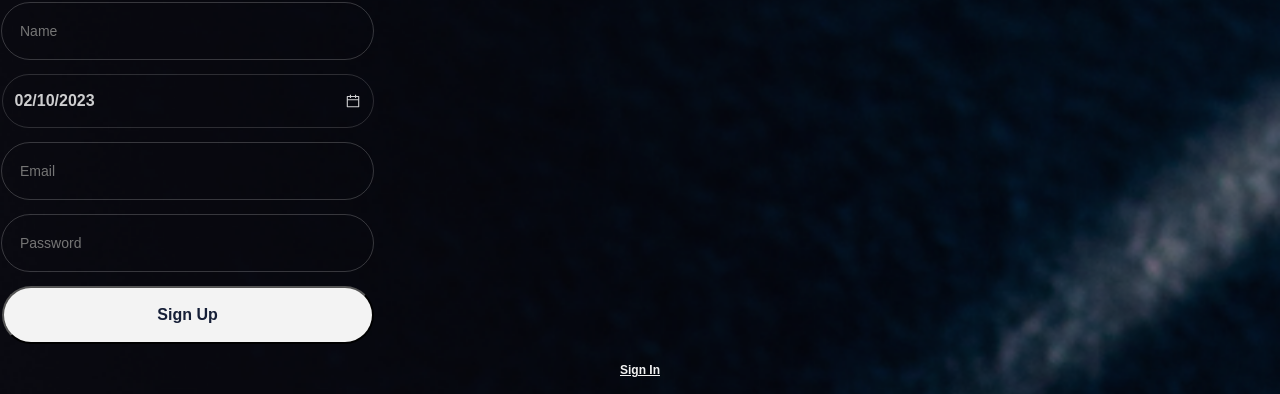
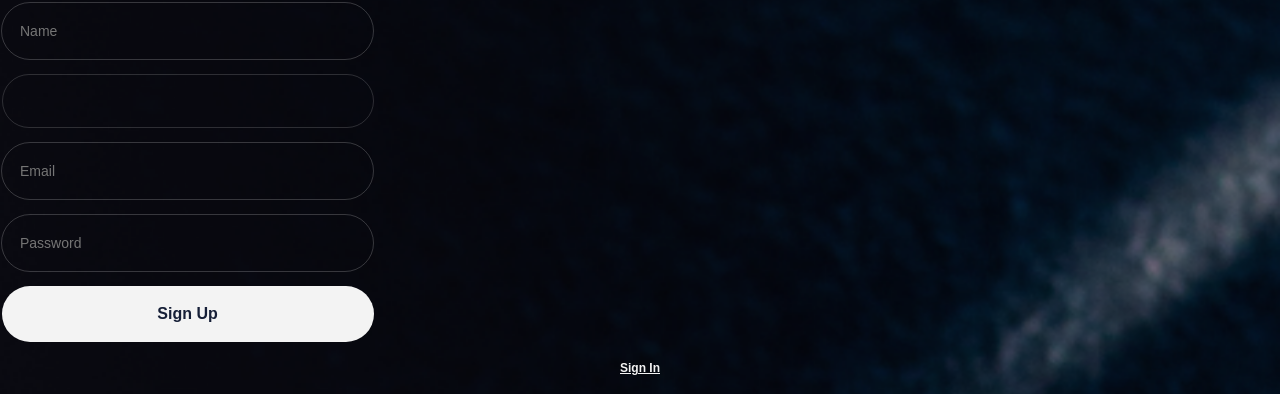
Before and after one commit to Elena-Hrechyk/react-project-ITSide-DrinkMaster, a React (Vite) app: page /react-project-ITSide-DrinkMaster/signup in a window 1280 px wide. Shown: the part 336-730 px from the top of the page. Built offline with nearby package versions, Linux system fonts and the light colour scheme; no server answers.

Commit message:
styled Calendar

```diff
--- a/src/components/SignUpPageComponents/SignUpform/SignUpForm.jsx
+++ b/src/components/SignUpPageComponents/SignUpform/SignUpForm.jsx
@@ -16,26 +16,21 @@ import {
   Label,
   DoneMessage,
 } from './SignUpForm.styled.js';
-import  Icon from './SvgComponents.jsx';
+import Icon from './SvgComponents.jsx';
 // import { SignUpButton } from '../SignUpButton.jsx';
 
 import { useState } from 'react';
 import StyledDatepicker from './StyledDatepicker.jsx';
 // import * as authOperation from 'redux/auth/auth-operation';
 
-
-
 //початкові значення форміка
 const initialValues = {
   name: '',
   email: '',
   password: '',
+  birthday: null,
   // startDate: new Date(),
 };
-
-
-
-
 
 export const SignUpForm = () => {
   // const [field, meta] = useField();
@@ -55,11 +50,13 @@ const handleFocus = () => setDidFocus(true);
   //отримання даних з редакс
 
   //додавання контакту при сабміті
-  const handleSabmit = (values, { resetForm }) => {
+  const handleSubmit = (values, { resetForm }) => {
     console.log('values', values);
+    console.log('Выбранная дата:', values.birthday);
     // виклик диспечера для відправки даних в редакс
     const reg = JSON.stringify({
       name: values.name.trim(),
+      birthday: values.birthday,
       email: values.email.trim(),
       password: values.password.trim(),
     });
@@ -78,6 +75,7 @@ const handleFocus = () => setDidFocus(true);
   //схема валідації
   const schema = yup.object().shape({
     name: yup.string().required().min(4),
+
     email: yup.string().required().min(4),
     password: yup.string().required().min(4),
   });
@@ -85,12 +83,11 @@ const handleFocus = () => setDidFocus(true);
     <Formik
       initialValues={initialValues}
       validationSchema={schema}
-      onSubmit={handleSabmit}
+      onSubmit={handleSubmit}
       displayName="MyForm"
     >
-      {({ errors, touched, values, handleChange }) => (
+      {({ errors, touched, values, handleChange, handleSubmit }) => (
         <Form>
-          {/* <MyTextField name="firstName" type="text" label="First Name"></MyTextField> */}
           <Label style={{ position: 'relative' }}>
             <Field
               name="name"
@@ -117,8 +114,11 @@ const handleFocus = () => setDidFocus(true);
           )}
           <ErrorMessage name="name" component="div" />
 
-          <StyledDatepicker />
-
+          <Field
+            name="birthday"
+            component={StyledDatepicker}
+            value={values.birthday}
+          />
           <Label style={{ position: 'relative' }}>
             <Field
               name="email"
@@ -164,7 +164,9 @@ const handleFocus = () => setDidFocus(true);
             <DoneMessage>This is an CORRECT password</DoneMessage>
           )}
           <ErrorMessage name="password" component="div" />
-          <SignUpBTN type="sabmit" >Sign Up</SignUpBTN>
+          <SignUpBTN type="submit" >
+            Sign Up
+          </SignUpBTN>
         </Form>
       )}
     </Formik>
--- a/src/components/SignUpPageComponents/SignUpform/SignUpForm.styled.js
+++ b/src/components/SignUpPageComponents/SignUpform/SignUpForm.styled.js
@@ -104,10 +104,27 @@ export const SignUpBTN = styled.button`
   border-radius: 42px;
 
   padding: 18px 44px;
-
+  outline: transparent;
   background: #f3f3f3;
   color: #161f37;
+  border: 1px solid rgba(243, 243, 243, 0.2);
 
+  &:hover {
+    border-radius: 42px;
+    background: #161f37;
+    color: #f3f3f3;
+    /* font-family: Manrope;
+    font-size: 16px;
+    font-style: normal;
+    font-weight: 600;
+    line-height: 18px; 112.5% */
+  }
+  &:active {
+    border-radius: 42px;
+    border: 2px solid rgba(64, 112, 205, 0.5);
+    background: #f3f3f3;
+    color: #161f37;
+  }
 `;
 export const ErrorMessage = styled(FormikErrorMessage)`
   width: 268px;
--- a/src/components/SignUpPageComponents/SignUpform/StyledDatepicker.jsx
+++ b/src/components/SignUpPageComponents/SignUpform/StyledDatepicker.jsx
@@ -1,37 +1,37 @@
-import { forwardRef, useState } from 'react';
+import {
+  forwardRef,
+  // useState
+} from 'react';
 import { AiOutlineCalendar } from 'react-icons/ai';
 import { format } from 'date-fns';
 import DatePicker from 'react-datepicker';
 import { CalendarGlobalStyles, TitleWrapper } from './StyledDatepicker.styled';
 import 'react-datepicker/dist/react-datepicker-cssmodules.css';
 
-const StyledDatepicker = () => {
-  const [selectedDate, setSelectedDate] = useState(Date.now());
+const StyledDatepicker = ({ field, form }) => {
+  const { name, value } = field;
+  const { setFieldValue } = form;
 
-  const CustomInput = forwardRef((
-    {
-    value,
-    onClick
-  }, ref) => {
+  const CustomInput = forwardRef(({ value, onClick }, ref) => {
     return (
       <TitleWrapper onClick={onClick} ref={ref}>
-        {format(selectedDate, 'dd/MM/yyyy')} <AiOutlineCalendar/>
+        {/* {format(new Date(value), 'dd/MM/yyyy')} <AiOutlineCalendar /> */}
       </TitleWrapper>
     );
   });
-CustomInput.displayName = 'CustomInput';
+  CustomInput.displayName = 'CustomInput';
   return (
     <>
       <DatePicker
-        selected={selectedDate}
+        {...field}
+        selected={value ? new Date(value) : null}
         onChange={(date) => {
-          setSelectedDate(date);
+          setFieldValue(name, date);
         }}
         customInput={<CustomInput />}
         dateFormat={'dd MM yyyy'}
         calendarStartDay={1}
         formatWeekDay={(day) => day.substr(0, 2)}
-
       />
       <CalendarGlobalStyles />
     </>
```
Lines whose indentation alone changed are shown as unchanged.
